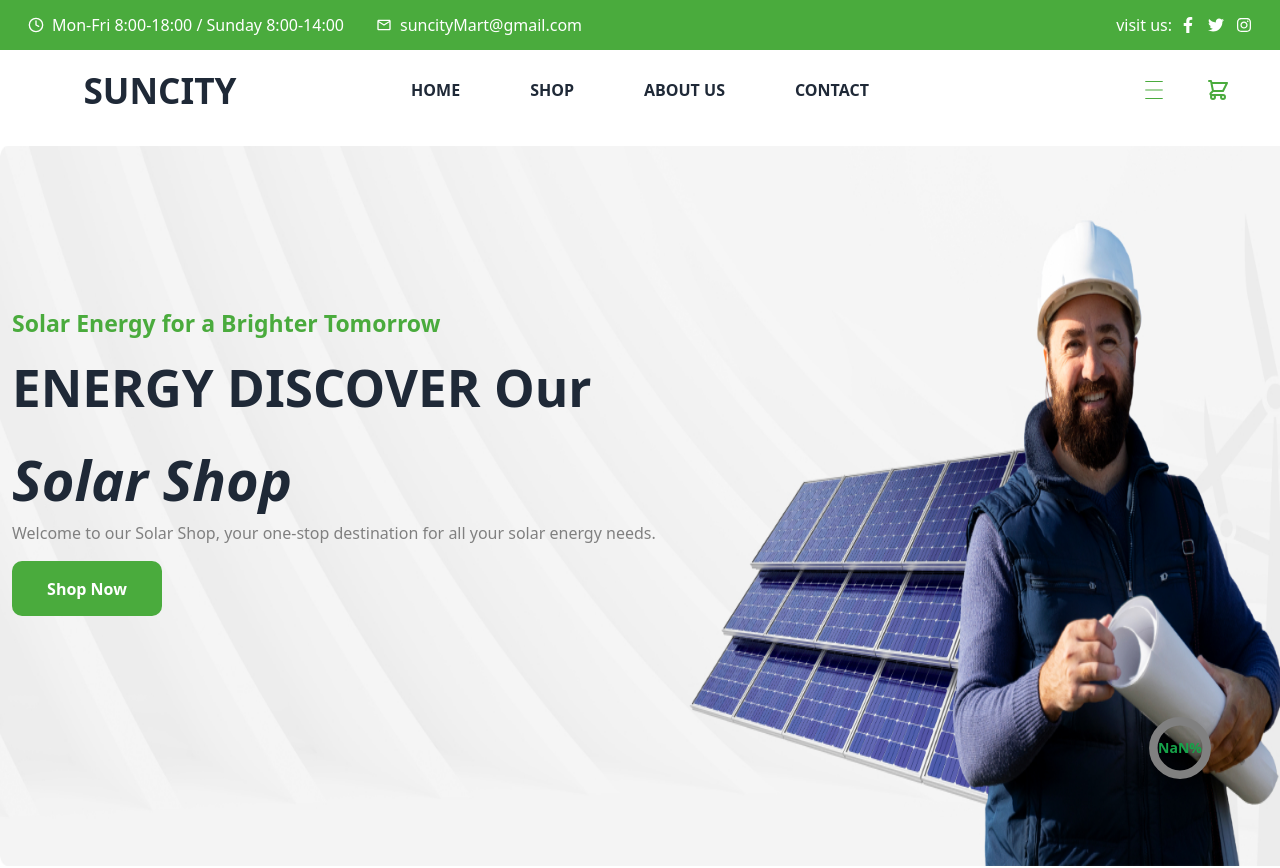
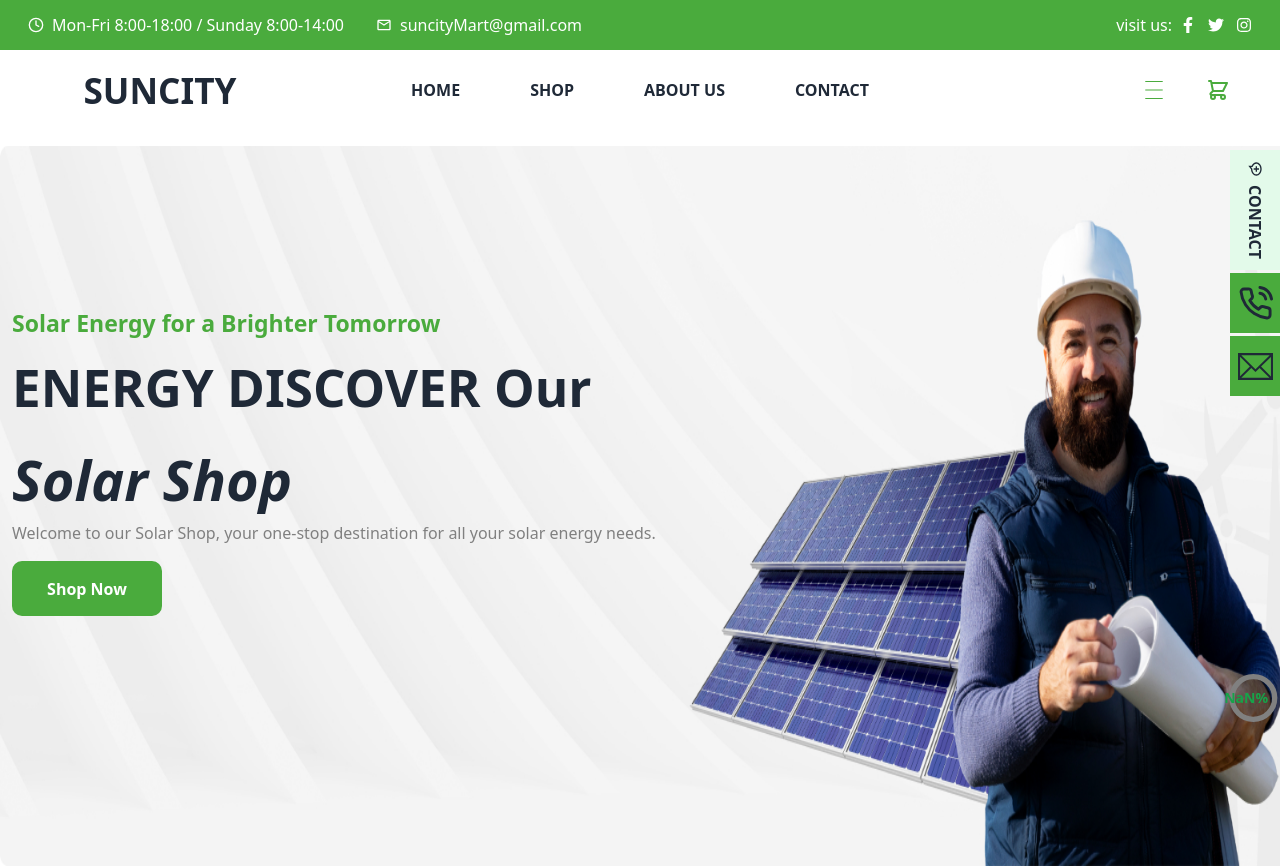
Before and after one commit to AscenxioBlog/suncity, a React app: page / in a window 1280 px wide. Shown: the top 868 px of the page. Built offline with nearby package versions, Linux system fonts and the light colour scheme; the HTML template or start-up script is replaced by a standard one.

Commit message:
updated the shop component

```diff
--- a/src/GeneralComponent/PageProgress.jsx
+++ b/src/GeneralComponent/PageProgress.jsx
@@ -17,24 +17,24 @@ function PageProgress() {
   }, []);
   return (
     <div>
-     <div className="fixed bottom-5 right-5 w-40 h-16 flex items-center justify-center z-50">
+     <div className="fixed  bottom-[70px] right-0 w-30 h-16 flex items-center justify-end z-50">
       <svg className="w-full h-full transform -rotate-90" viewBox="0 0 60 60">
         <circle
           cx="30"
-          cy="30"
-          r="25"
+          cy="35"
+          r="20"
           fill="none"
           stroke="gray"
-          strokeWidth="8"
+          strokeWidth="5"
           className="text-gray-300"
         />
         <circle
           cx="30"
-          cy="30"
-          r="25"
+          cy="35"
+          r="20"
           fill="none"
           stroke="#4caf50"
-          strokeWidth="8"
+          strokeWidth="5"
           strokeLinecap="round"
           className="transition-all duration-300"
           style={{
@@ -43,7 +43,7 @@ function PageProgress() {
           }}
         />
       </svg>
-      <div className="absolute text-sm font-bold text-green-600">
+      <div className="absolute mr-3  text-sm font-bold text-green-600">
         {Math.round(scrollPercentage)}%
       </div>
     </div>
--- a/src/UI/HomePage/Index4.jsx
+++ b/src/UI/HomePage/Index4.jsx
@@ -15,7 +15,7 @@ function Index4() {
             </div>
         </div>
         <div className=" mt-[50px]  lg:pt-[100px]">
-        <div className=" h-[500px] lg:h-[600px] bg-[] w-[90%] pl-8 md:pl-[60px] lg:pl-3">
+        <div className=" min-h-[500px] lg:min-h-[600px] bg-[] w-[90%] pl-8 md:pl-[60px] lg:pl-3">
             <h1 className="relative uppercase font-semibold text-deepgreen flex items-center">
                 <span className="absolute before:content-['']  before:block before:h-[7px] before:w-[48px] before:bg-[url(assets/before.png)] before:bg-cover"></span>
                 <span className=' ml-[60px]'>About Us</span>
--- a/src/UI/HomePage/IndexComponent.jsx
+++ b/src/UI/HomePage/IndexComponent.jsx
@@ -4,6 +4,10 @@ import Index2 from './Index2'
 import Index3 from './Index3'
 import Index4 from './Index4'
 import Indexpage5 from './Indexpage5'
+import './home.css'
+import { FiPhoneCall } from "react-icons/fi";
+import { TfiEmail } from "react-icons/tfi";
+import { BiMessageRoundedAdd } from "react-icons/bi";
 
 function IndexComponent() {
   return (
@@ -13,6 +17,28 @@ function IndexComponent() {
         <Index3/>
         <Index4/>
         <Indexpage5/>
+        <div className=" h-[350px] w-[50px]  fixed right-0 top-[150px] z-50">
+          <div className=" h-[350px] w-full transition-all">
+            <div className=" h-[120px] w-full bg-red-500 relative">
+              <div className=" h-[50px] w-[120px] bg-lightgreen hover:bg-deepgreen rotate-[90deg] translate-x-[-35px] translate-y-[35px] flex justify-center items-center font-bold gap-2">
+              <BiMessageRoundedAdd />
+              <span>CONTACT</span>
+              </div>
+            </div>
+            <div className=" h-[60px] w-[250px] bg-lightgreen absolute top-[123px] hover:ml-[-180px] duration-200 transition-[1s] flex gap-2">
+              <div className=" w-[50px] h-[60px] bg-deepgreen flex justify-center items-center text-[35px]"><FiPhoneCall /></div>
+              <div className=" h-[60px] flex justify-center items-center font-semibold ">+2348057320503</div>
+
+            </div>
+
+
+            <div className=" h-[60px] w-[250px] bg-lightgreen absolute top-[186px] hover:ml-[-184px] duration-200 transition-[1s] flex gap-2">
+              <div className=" w-[50px] h-[60px] bg-deepgreen flex justify-center items-center text-[35px]"><TfiEmail /></div>
+              <div className=" h-[60px] flex justify-center items-center font-semibold ">Myona1648@gmail.com</div>
+
+            </div>
+          </div>
+        </div>
     </div>
   )
 }
--- a/src/UI/HomePage/Indexpage5.jsx
+++ b/src/UI/HomePage/Indexpage5.jsx
@@ -5,8 +5,8 @@ function Indexpage5() {
   return (
     <div>
       <div className=" min-h-[400px] w-full bg-[] grid grid-cols-1 lg:grid-cols-[35%,65%]">
-        <div className="h-[400px] bg-[] flex justify-center items-center">
-          <div className=" h-[300px] w-[80%] bg-[] space-y-3">
+        <div className="min-h-[400px] bg-[] flex justify-center items-center">
+          <div className=" min-h-[300px] w-[80%] bg-[] space-y-3">
             <div className=" text-[2.5rem] font-bold">
               <h1>Our Power Energy</h1>
               <h1>Product Category</h1>
--- /dev/null
+++ b/src/UI/HomePage/home.css
@@ -0,0 +1,7 @@
+.first{
+    transition: 5s;
+}
+.first:hover{
+    left: -180px;
+    transition: 5s;
+}
--- a/src/UI/ShopPage/ShopPage.jsx
+++ b/src/UI/ShopPage/ShopPage.jsx
@@ -2,12 +2,39 @@ import React from 'react'
 import Shop1 from './Shop1'
 import './shop.css'
 import Shop2 from './Shop2'
+import { FiPhoneCall } from "react-icons/fi";
+import { TfiEmail } from "react-icons/tfi";
+import { BiMessageRoundedAdd } from "react-icons/bi";
+
 
 function ShopPage() {
   return (
     <div>
       <Shop1/>
       <Shop2/>
+
+      <div className=" h-[350px] w-[50px]  fixed right-0 top-[150px] z-50">
+                <div className=" h-[350px] w-full transition-all">
+                  <div className=" h-[120px] w-full bg-red-500 relative">
+                    <div className=" h-[50px] w-[120px] bg-lightgreen hover:bg-deepgreen rotate-[90deg] translate-x-[-35px] translate-y-[35px] flex justify-center items-center font-bold gap-2">
+                    <BiMessageRoundedAdd />
+                    <span>CONTACT</span>
+                    </div>
+                  </div>
+                  <div className=" h-[60px] w-[250px] bg-lightgreen absolute top-[123px] hover:ml-[-180px] duration-200 transition-[1s] flex gap-2">
+                    <div className=" w-[50px] h-[60px] bg-deepgreen flex justify-center items-center text-[35px]"><FiPhoneCall /></div>
+                    <div className=" h-[60px] flex justify-center items-center font-semibold ">+2348057320503</div>
+
+                  </div>
+
+
+                  <div className=" h-[60px] w-[250px] bg-lightgreen absolute top-[186px] hover:ml-[-184px] duration-200 transition-[1s] flex gap-2">
+                    <div className=" w-[50px] h-[60px] bg-deepgreen flex justify-center items-center text-[35px]"><TfiEmail /></div>
+                    <div className=" h-[60px] flex justify-center items-center font-semibold ">Myona1648@gmail.com</div>
+
+                  </div>
+                </div>
+              </div>
     </div>
   )
 }
```
